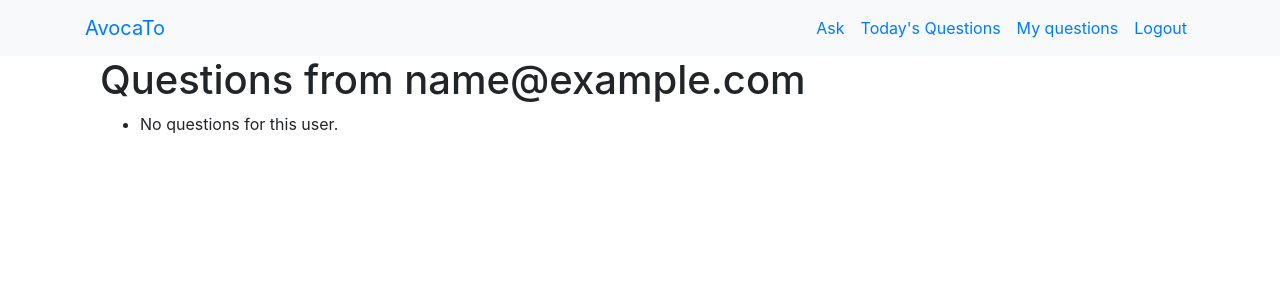
After one commit to Zercos/AvocaTo, a Django app: page /my-questions/ in a window 1280 px wide. The commit adds this page. Shown: the top 300 px of the page. Run offline with Django 3.2, Linux system fonts and the light colour scheme; the visitor is signed in with stand-in values (Sample User, id 1); data that the repository does not hold is empty; some libraries are stand-ins or nearby versions.

Commit message:
Create dashboard for user questions My questions

```diff
--- /dev/null
+++ b/quest/templates/quest/user_questions_list.html
@@ -0,0 +1,21 @@
+{% extends 'base.html' %}
+
+{% block title %}Questions from {{ user.email }}{% endblock %}
+
+{% block body %}
+    <div class="col-sm-12">
+        <h1>Questions from {{ user.email }}</h1>
+        <ul>
+            {% for question in object_list %}
+                <li>
+                    {{ question.votes }}
+                    <a href="{{ question.get_absolute_url }}">{{ question }}</a>
+                    by {{ question.user }}
+                    on {{ question.created }}
+                </li>
+            {% empty %}
+                <li>No questions for this user.</li>
+            {% endfor %}
+        </ul>
+    </div>
+{% endblock %}
--- a/quest/urls.py
+++ b/quest/urls.py
@@ -11,4 +11,5 @@ urlpatterns = [
     path('ask', views.AskQuestionView.as_view(), name='ask'),
     path('a/<int:pk>/accept', views.UpdateAnswerAcceptanceView.as_view(), name='update_answer_acceptance'),
     path('q/<int:pk>/answer', views.CreateAnswerView.as_view(), name='answer_question'),
+    path('my-questions/', views.UserQuestionsListView.as_view(), name='user_questions'),
 ]
--- a/quest/views.py
+++ b/quest/views.py
@@ -2,8 +2,7 @@ from django.contrib.auth.mixins import LoginRequiredMixin
 from django.http import HttpResponseBadRequest, HttpResponseRedirect
 from django.urls import reverse
 from django.utils import timezone
-from django.views.generic import (CreateView, DayArchiveView, DetailView,
-                                  RedirectView, UpdateView)
+from django.views.generic import (CreateView, DayArchiveView, DetailView, RedirectView, UpdateView, ListView)
 
 from quest.forms import AnswerAcceptanceForm, AnswerForm, QuestionForm
 from quest.models import Answer, Question
@@ -65,6 +64,7 @@ class TodaysQuestionList(RedirectView):
             'year': today.year
         })
 
+
 class CreateAnswerView(LoginRequiredMixin, CreateView):
     form_class = AnswerForm
     template_name = 'quest/create_answer.html'
@@ -103,3 +103,10 @@ class UpdateAnswerAcceptanceView(LoginRequiredMixin, UpdateView):
 
     def form_invalid(self, form):
         return HttpResponseRedirect(self.object.question.get_absolute_url())
+
+
+class UserQuestionsListView(LoginRequiredMixin, ListView):
+    template_name = 'quest/user_questions_list.html'
+
+    def get_queryset(self):
+        return self.request.user.question_set.all()
--- a/templates/base.html
+++ b/templates/base.html
@@ -21,6 +21,7 @@
             <a href="{% url 'quest:ask' %}" class="nav-item nav-link">Ask</a>
             <a href="{% url 'quest:index' %}" class="nav-item nav-link">Today's Questions</a>
             {% if user.is_authenticated %}
+                <a href="{% url 'quest:user_questions' %}" class="nav-item nav-link">My questions</a>
                 <a href="{% url 'users:logout' %}" class="nav-item nav-link">Logout</a>
             {% else %}
                 <a href="{% url 'users:login' %}" class="nav-item nav-link">Login</a>
```
